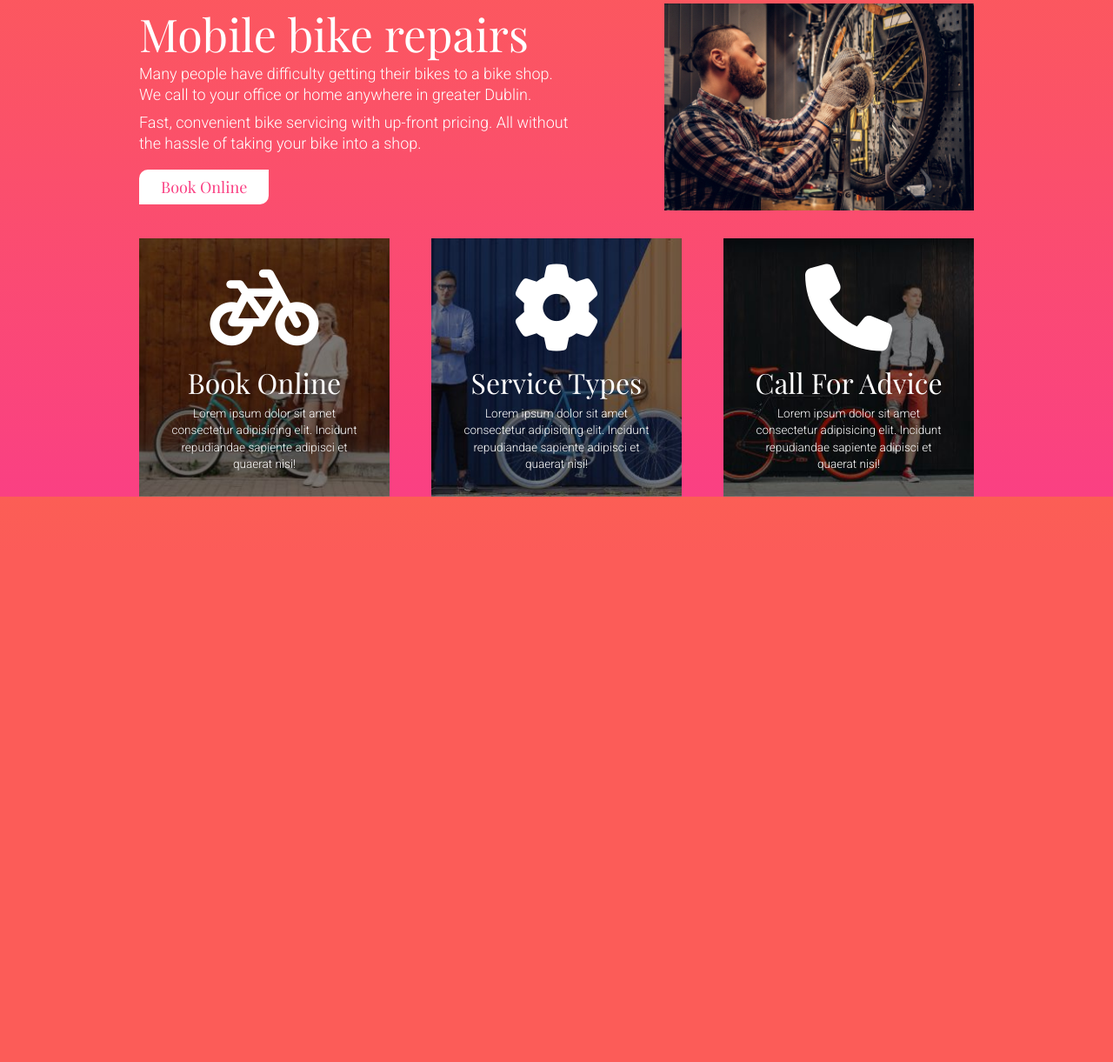
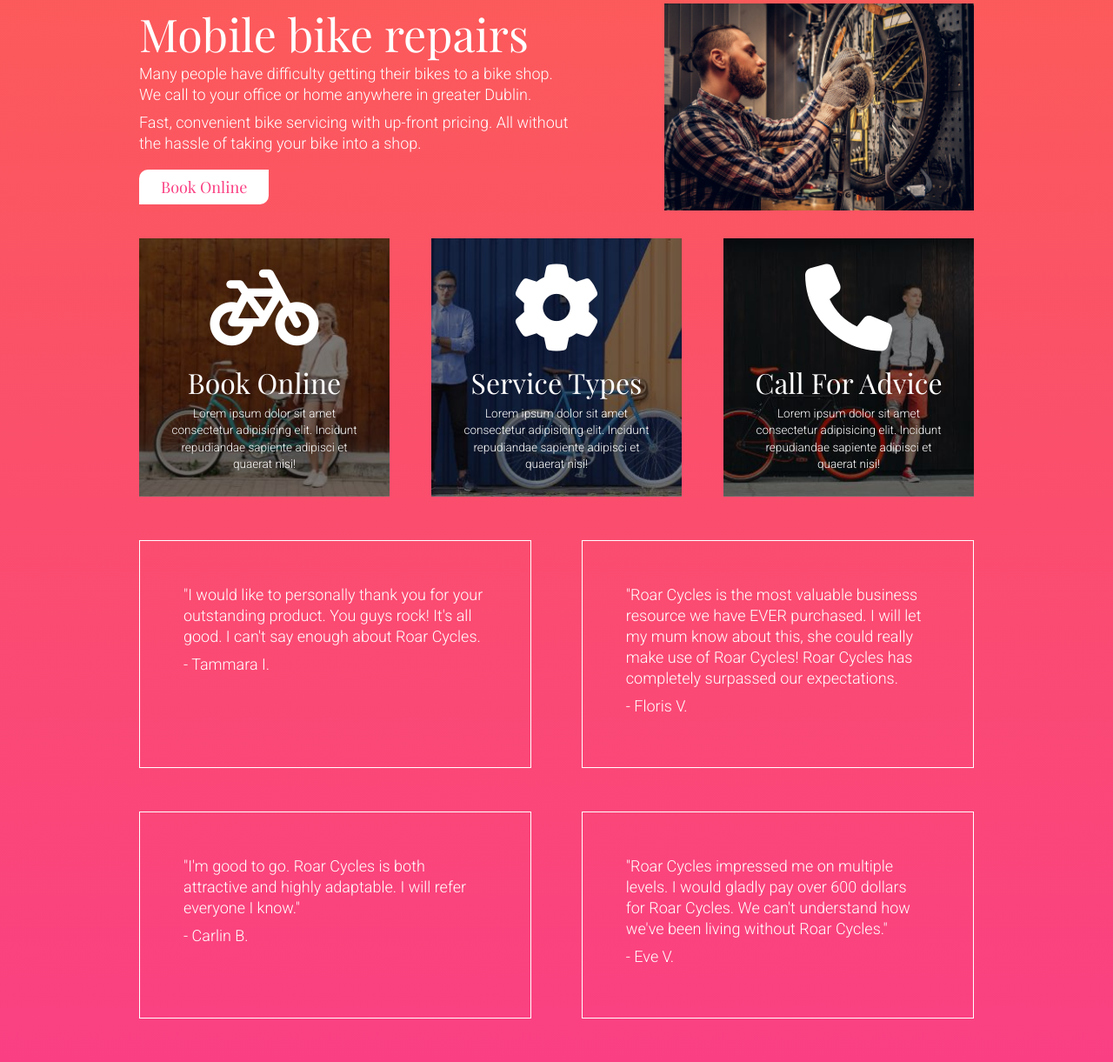
Before and after one commit to deuxemm/web-d-proj-2, a PHP site: page / in a window 1280 px wide. Shown: the part 168-1389 px from the top of the page at 87% size. Before the commit the page ends 739 px from the top, so only its background shows below. Run offline with PHP 8.4, Linux system fonts and the light colour scheme; some libraries are stand-ins or nearby versions.

Commit message:
add flex-wrap to testimonial boxes

```diff
--- a/index.html
+++ b/index.html
@@ -73,7 +73,30 @@
                 </a>
             </div>
         </div>
+
+        <div class="testimonials">
+            <div class="tbox">
+                <p>"I would like to personally thank you for your outstanding product. You guys rock! It's all good. I can't say enough about Roar Cycles.</p>
+                <p>- Tammara I.</p>
+            </div>
+
+            <div class="tbox">
+                <p>"Roar Cycles is the most valuable business resource we have EVER purchased. I will let my mum know about this, she could really make use of Roar Cycles! Roar Cycles has completely surpassed our expectations.</p>
+                <p>- Floris V.</p>
+            </div>
+
+            <div class="tbox">
+                <p>"I'm good to go. Roar Cycles is both attractive and highly adaptable. I will refer everyone I know."</p>
+                <p>- Carlin B.</p>
+            </div>
+
+            <div class="tbox">
+                <p>"Roar Cycles impressed me on multiple levels. I would gladly pay over 600 dollars for Roar Cycles. We can't understand how we've been living without Roar Cycles."</p>
+                <p>- Eve V.</p>
+            </div>
+
+        </div>
+
     </div>
-
 </body>
 </html>
--- a/style.css
+++ b/style.css
@@ -126,3 +126,18 @@ nav a.mybutton {
    font-family: 'Playfair Display', serif;
 
 }
+
+.testimonials {
+    display: flex;
+    flex-wrap: wrap;
+    justify-content: space-between;
+    margin-bottom: 50px;
+}
+
+.tbox {
+    width: 47%;
+    padding: 50px;
+    border: 1px solid white;
+    box-sizing: border-box;
+    margin-top: 50px;
+}
```
